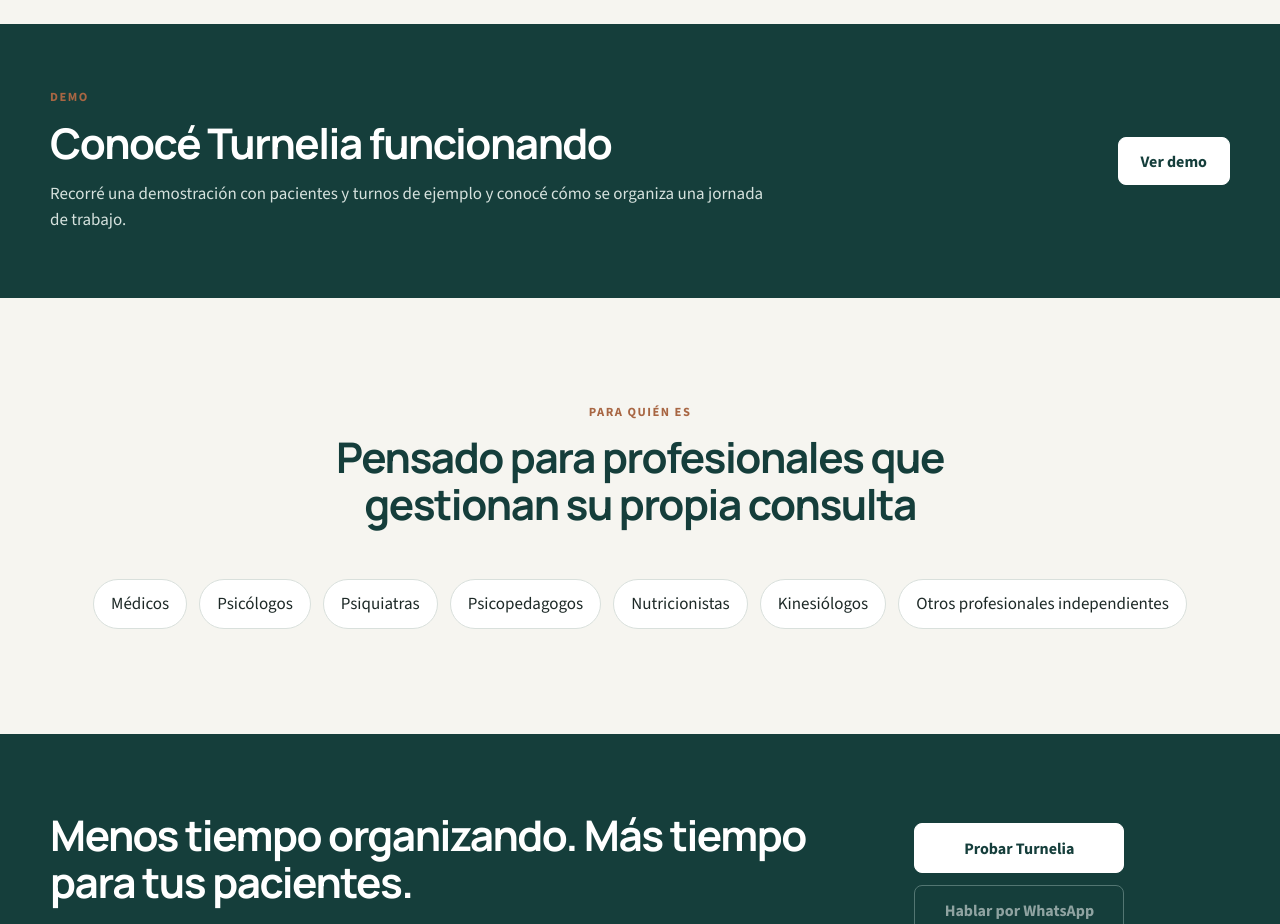
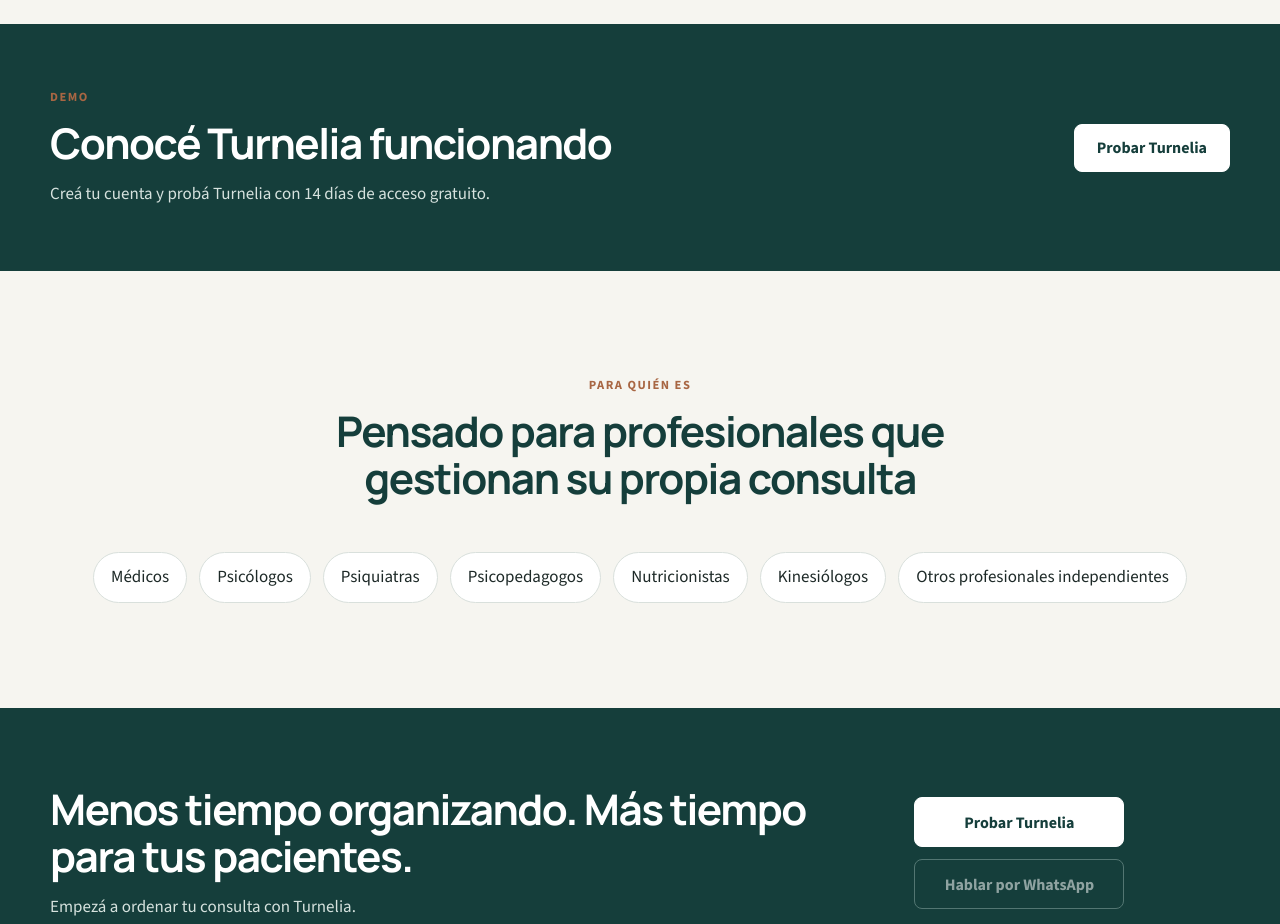
Before and after one commit to luquemariano/mediturnos, a React (Vite) app in the folder frontend/: page / in a window 1280 px wide. Shown: the part 6480-7404 px from the top of the page. Built offline with nearby package versions, Linux system fonts and the light colour scheme; no server answers.

Commit message:
fix: route demo CTA to registration

```diff
--- a/frontend/src/landing/LandingPage.tsx
+++ b/frontend/src/landing/LandingPage.tsx
@@ -101,7 +101,7 @@
       <section className="landing-section future"><div className="landing-container future__inner"><p className="eyebrow">En desarrollo</p><h2>La ficha del paciente también puede crecer con tu práctica</h2><p>Estamos desarrollando herramientas para centralizar el seguimiento de cada paciente y sus consultas.</p></div></section>
       <section className="landing-section security"><div className="landing-container showcase__grid"><div className="showcase__copy"><p className="eyebrow">Seguridad</p><h2>Tu información profesional, protegida</h2><div className="security__list">{["Cuenta personal", "Autenticación protegida", "Permisos según usuario", "Recuperación de acceso", "Conexión HTTPS", "Infraestructura cloud"].map(item => <span key={item}><LineIcon name="shield"/>{item}</span>)}</div></div><ProductImage asset={LANDING_ASSETS.loginSecurity} label="Pantalla real de acceso a Turnelia" variant="security" /></div></section>
       <section id="precios" className="landing-section pricing"><div className="landing-container"><div className="section-heading"><p className="eyebrow">Precios</p><h2>Planes simples para crecer con Turnelia</h2><p>Elegí la opción que mejor se adapte a tu forma de trabajar.</p></div><div className="pricing__grid">{PLANES.map(plan => <article className={plan.destacado ? "plan plan--featured" : "plan"} key={plan.nombre}><span className="plan__status">{plan.estado}</span><h3>{plan.nombre}</h3><p>{plan.descripcion}</p><p className="plan__price">{plan.precio}</p><ul>{plan.incluye.map(item => <li key={item}>{item}</li>)}</ul><a className="button button--outline" href={plan.href}>{plan.accion}</a></article>)}</div><p className="pricing__note">*Sujeto a política de uso razonable.</p></div></section>
-      <section id="demo" className="dark-cta"><div className="landing-container dark-cta__inner"><div><p className="eyebrow">Demo</p><h2>Conocé Turnelia funcionando</h2><p>Recorré una demostración con pacientes y turnos de ejemplo y conocé cómo se organiza una jornada de trabajo.</p></div><a className="button button--light" href="/login">Ver demo</a></div></section>
+      <section id="demo" className="dark-cta"><div className="landing-container dark-cta__inner"><div><p className="eyebrow">Demo</p><h2>Conocé Turnelia funcionando</h2><p>Creá tu cuenta y probá Turnelia con 14 días de acceso gratuito.</p></div><a className="button button--light" href="/registro">Probar Turnelia</a></div></section>
       <section id="profesionales" className="landing-section audience"><div className="landing-container"><div className="section-heading"><p className="eyebrow">Para quién es</p><h2>Pensado para profesionales que gestionan su propia consulta</h2></div><div className="audience__list">{["Médicos", "Psicólogos", "Psiquiatras", "Psicopedagogos", "Nutricionistas", "Kinesiólogos", "Otros profesionales independientes"].map(item => <span key={item}>{item}</span>)}</div></div></section>
       <section id="contacto" className="dark-cta dark-cta--final"><div className="landing-container dark-cta__inner"><div><h2>Menos tiempo organizando. Más tiempo para tus pacientes.</h2><p>Empezá a ordenar tu consulta con Turnelia.</p></div><div className="button-row"><a className="button button--light" href="/registro">Probar Turnelia</a>{WHATSAPP_URL ? <a className="button button--dark-outline" href={WHATSAPP_URL}>Hablar por WhatsApp</a> : <button className="button button--dark-outline" disabled title="Canal de WhatsApp pendiente de configurar">Hablar por WhatsApp</button>}</div></div></section>
     </main>
```
